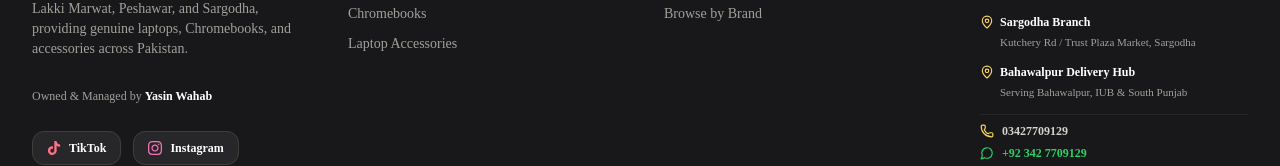
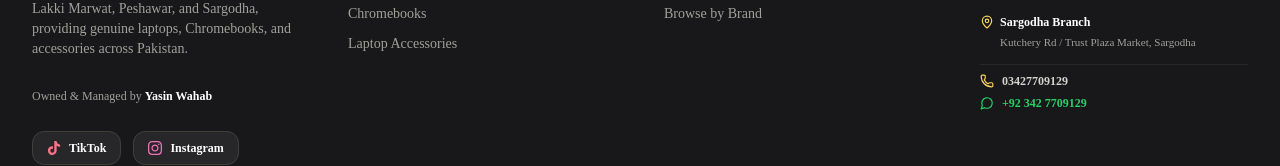
Before and after one commit to rizwangul-hub/Yasin_laptop, a Next.js app in the folder frontend/: page / in a window 1280 px wide. Shown: the part 4150-4316 px from the top of the page. Built offline with nearby package versions, Linux system fonts and the light colour scheme; no server answers.

Commit message:
fix(footer): remove Bahawalpur Delivery Hub from website footer store locations

```diff
--- a/frontend/components/layout/Footer.tsx
+++ b/frontend/components/layout/Footer.tsx
@@ -186,13 +186,6 @@ export const Footer: React.FC = () => {
                 <p className="text-[11px] text-charcoal-400 group-hover:text-charcoal-300 pl-5">Kutchery Rd / Trust Plaza Market, Sargodha</p>
               </Link>
 
-              <Link href="/laptops-in-bahawalpur" className="block space-y-1 group">
-                <div className="flex items-center gap-1.5 font-bold text-white group-hover:text-brand-400 transition-colors">
-                  <MapPin className="w-3.5 h-3.5 text-brand-400" />
-                  <span>Bahawalpur Delivery Hub</span>
-                </div>
-                <p className="text-[11px] text-charcoal-400 group-hover:text-charcoal-300 pl-5">Serving Bahawalpur, IUB &amp; South Punjab</p>
-              </Link>
 
               <div className="pt-2 border-t border-charcoal-800 space-y-1.5">
                 <div className="flex items-center gap-2">
```
